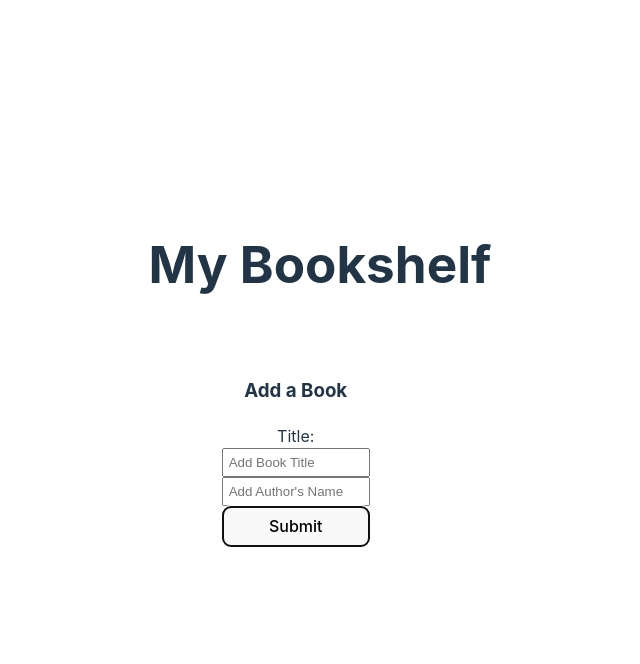
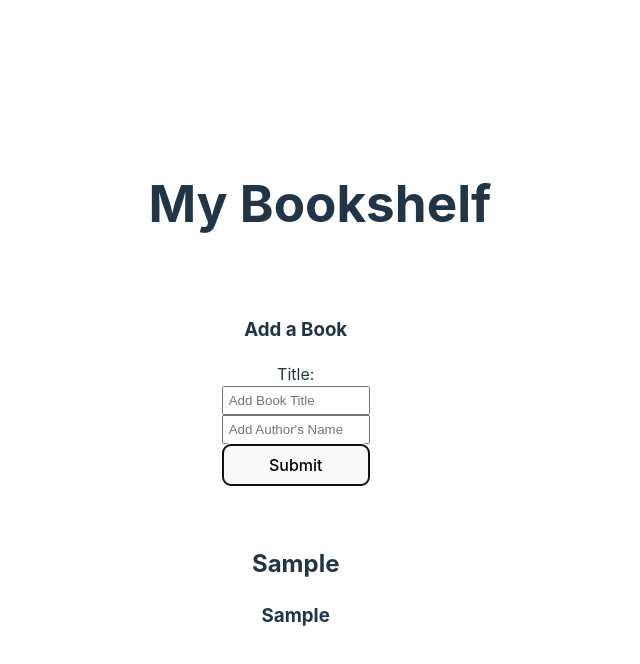
Before and after one commit to chamer079/controlled-forms-in-react-lab, a React (Vite) app: page / in a window 1280 px wide. Both pictures are taken after typing "Sample", "Sample" into the empty fields and a click on the button "Submit". Shown: the top 664 px of the page, without its empty margins (320-960 px from the left). Built offline with nearby package versions, Linux system fonts and the light colour scheme.

Commit message:
map() working

```diff
--- a/src/components/Bookshelf.jsx
+++ b/src/components/Bookshelf.jsx
@@ -61,14 +61,12 @@ const Bookshelf = () => {
                 </form>
             </div>
             <div className="bookCardsDiv">
-                {/* Book cards will display here */}
-               {books.map((book, idx) => {
-                <ul key={idx}>
-                    <li>{book.title}</li>
-                    <li>{book.author}</li>
-                </ul>
-                console.log(book.title)
-               })}
+            {books.map((book, idx) => (
+                        <div key={idx}>
+                            <h2>{book.title}</h2>
+                            <h3>{book.author}</h3>
+                        </div>
+                    ))}
             </div>
         </div>
     )
```
